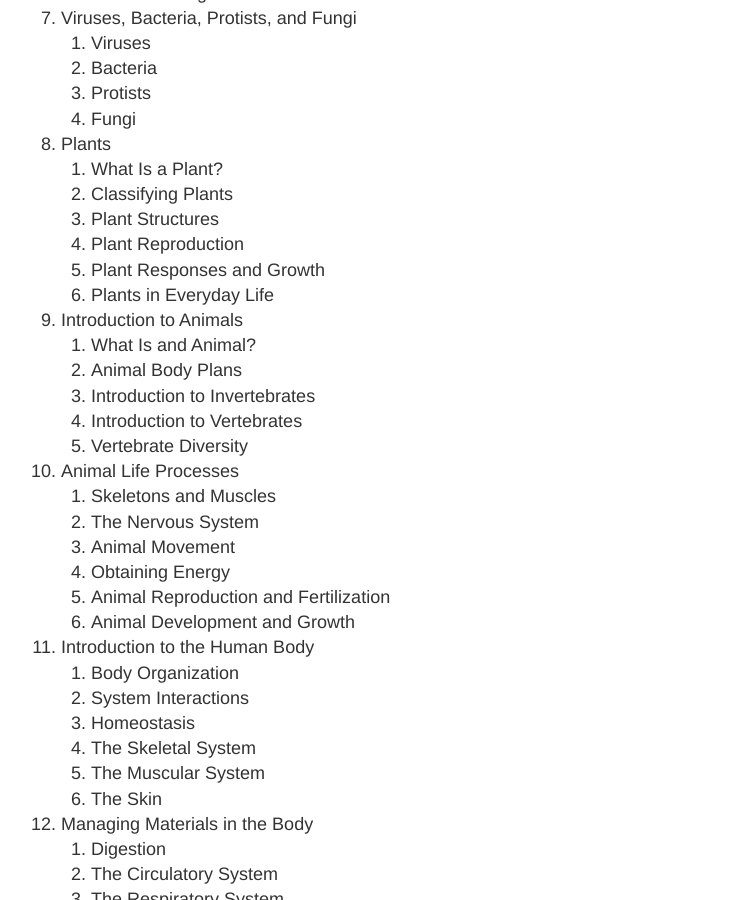
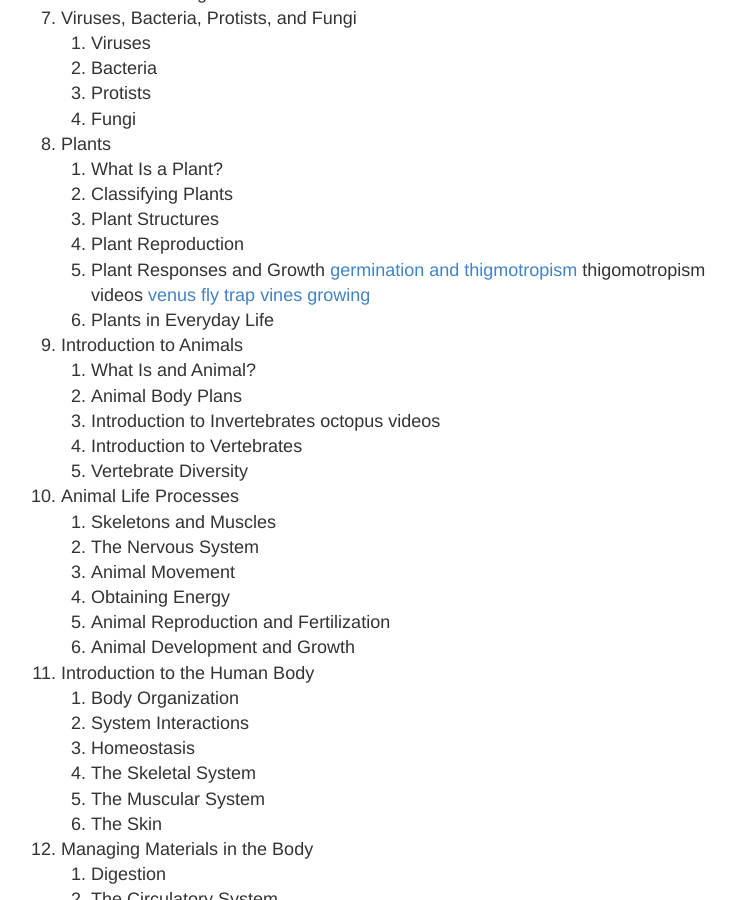
Before and after one commit to ctkstl/life-science, a Jekyll site: the page built from outline.md, in a window 1280 px wide and 900 px high, scrolled down 1020 px. Shown: the whole window, without its empty margins (249-985 px from the left). Built offline with Jekyll 4.4.1, drawn with Linux system fonts in a browser that asks for light colours.

Commit message:
plant links

```diff
--- a/outline.md
+++ b/outline.md
@@ -45,11 +45,15 @@ permalink: /outline/
    3. Plant Structures
    4. Plant Reproduction
    5. Plant Responses and Growth
+      [germination and thigmotropism](https://www.youtube.com/watch?v=eu_l80m7K2o#t=223.665029)
+      thigomotropism videos [venus fly trap](https://www.youtube.com/watch?v=O7eQKSf0LmY)
+      [vines growing](https://www.youtube.com/watch?v=dTljaIVseTc)
    6. Plants in Everyday Life
 9. Introduction to Animals
    1. What Is and Animal?
    2. Animal Body Plans
    3. Introduction to Invertebrates
+      octopus videos
    4. Introduction to Vertebrates
    5. Vertebrate Diversity
 10. Animal Life Processes
```
